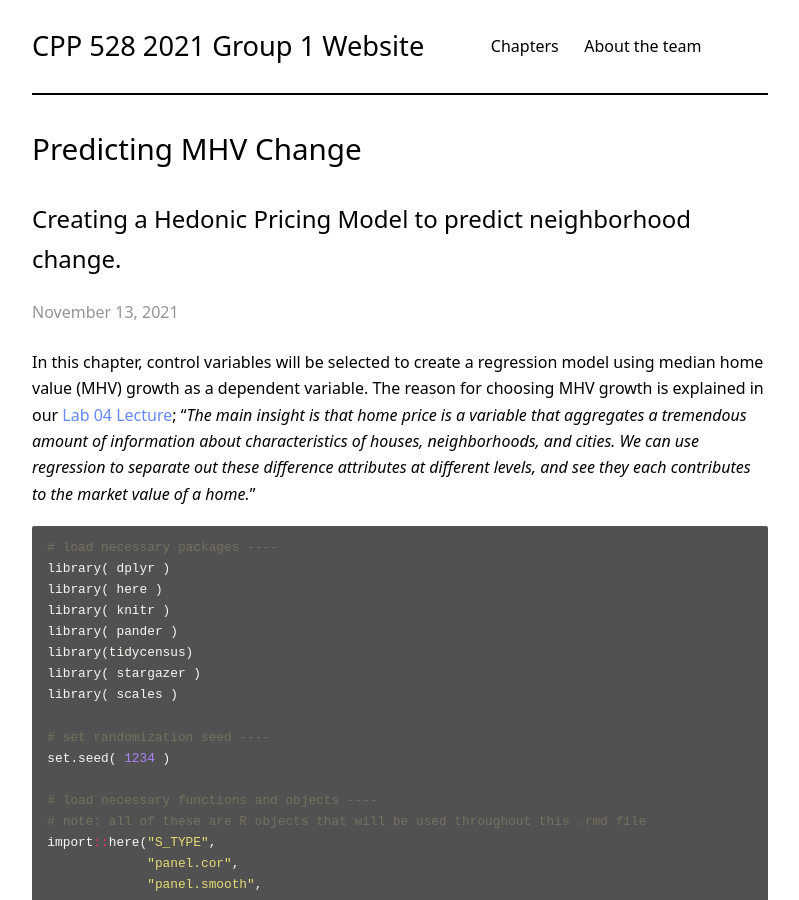
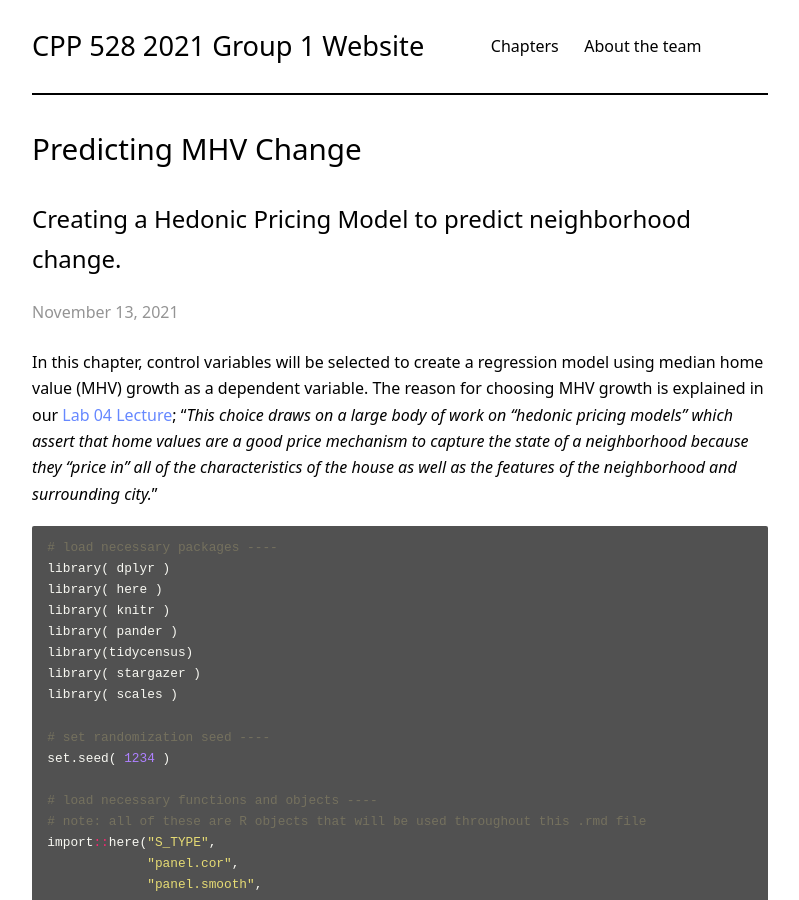
Before and after one commit to jmacost5/cpp-528-fall-2021-group-01, a Jekyll site: the page built from _posts/2021-11-13-ch03-predicting_change.md, in a window 1280 px wide and 900 px high. Shown: the whole window, without its empty margins (240-1039 px from the left). Built offline with Jekyll 4.4.1, drawn with Linux system fonts in a browser that asks for light colours; nearby versions of some CDN libraries; our own code applies the rules of GitHub Pages for plain Markdown files.

Commit message:
Update 2021-11-13-ch03-predicting_change.md

````diff
--- a/_posts/2021-11-13-ch03-predicting_change.md
+++ b/_posts/2021-11-13-ch03-predicting_change.md
@@ -4,7 +4,7 @@ subtitle: "Creating a Hedonic Pricing Model to predict neighborhood change."
 ---
 
 In this chapter, control variables will be selected to create a regression model using median home value (MHV) growth as a dependent variable.
-The reason for choosing MHV growth is explained in our [Lab 04 Lecture](https://watts-college.github.io/cpp-528-fall-2021/sched/week-04/); "*The main insight is that home price is a variable that aggregates a tremendous amount of information about characteristics of houses, neighborhoods, and cities. We can use regression to separate out these difference attributes at different levels, and see they each contributes to the market value of a home.*"
+The reason for choosing MHV growth is explained in our [Lab 04 Lecture](https://watts-college.github.io/cpp-528-fall-2021/sched/week-04/); "*This choice draws on a large body of work on “hedonic pricing models” which assert that home values are a good price mechanism to capture the state of a neighborhood because they “price in” all of the characteristics of the house as well as the features of the neighborhood and surrounding city.*"
 
 
 ``` r
````
